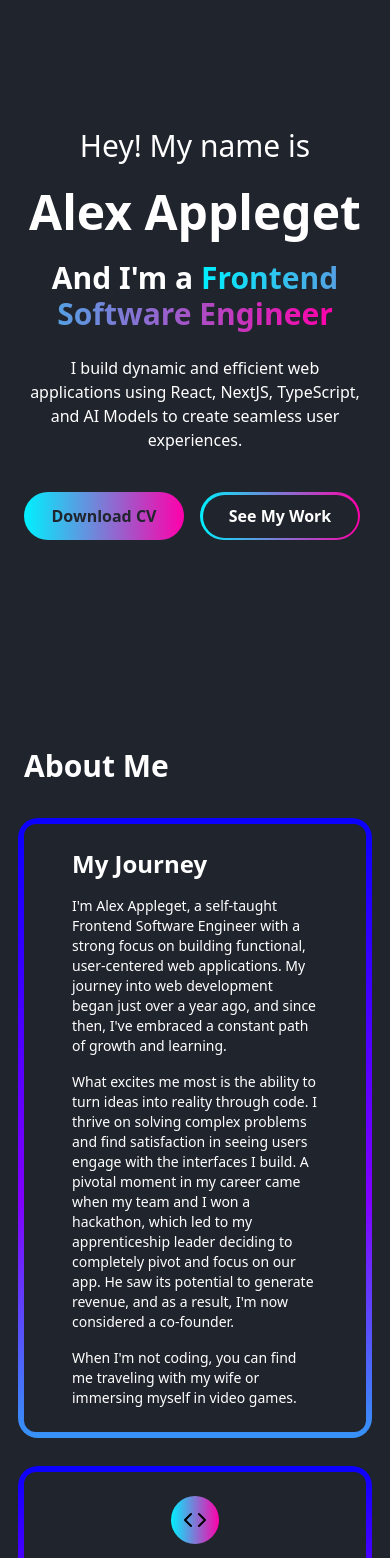
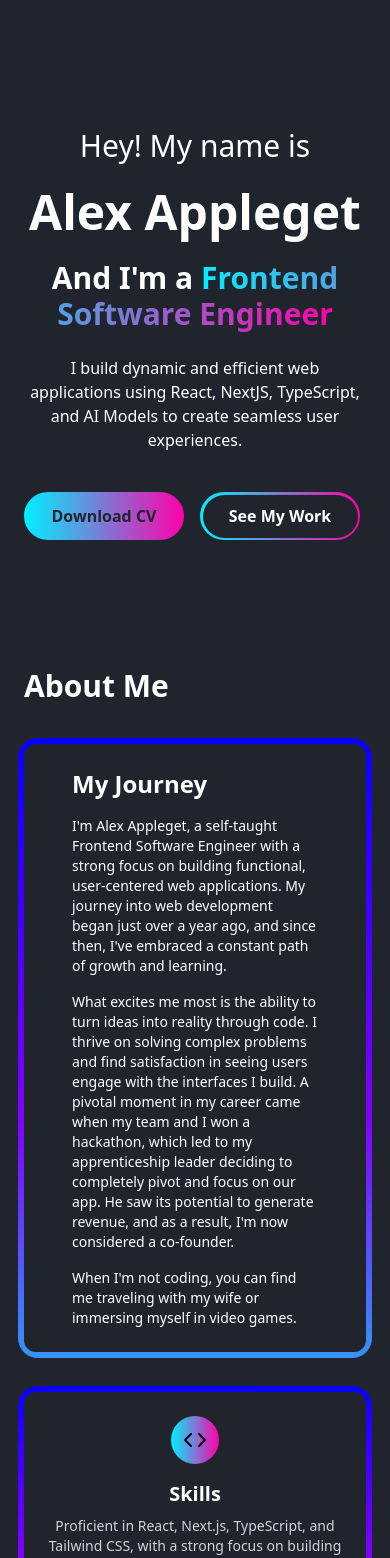
Before and after one commit to alexappleget/portfolio-v3, a Next.js app: page / in a window 390 px wide. Shown: the top 1558 px of the page. Built offline with nearby package versions, Linux system fonts and the light colour scheme.

Commit message:
Fix: removed about me padding top

```diff
--- a/components/AboutMe/AboutMe.tsx
+++ b/components/AboutMe/AboutMe.tsx
@@ -21,7 +21,7 @@ const aboutMeItems = [
 
 export const AboutMeSection = () => {
   return (
-    <section className="flex flex-col gap-10 w-full px-6 md:px-20 pt-20 md:pt-0">
+    <section className="flex flex-col gap-10 w-full px-6 md:px-20">
       <h2 className="text-white text-3xl font-bold">About Me</h2>
       <NeonGradientCardNoGlow borderSize={6}>
         <Card className="rounded-xl bg-[#20242d] p-6 md:p-8">
```
